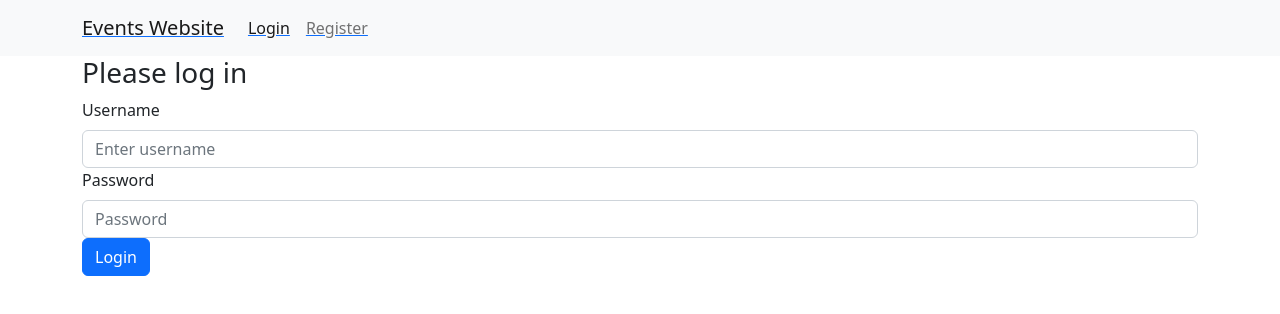
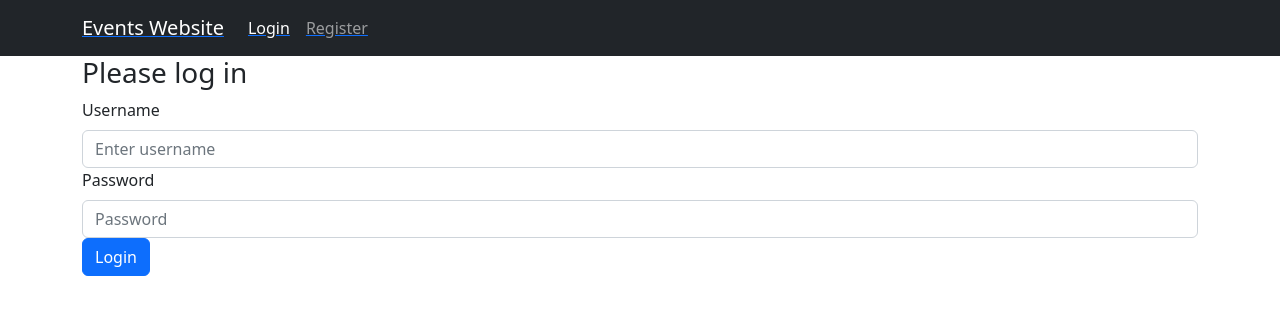
Before and after one commit to msabur/EventWebsiteProject, a React (Vite) app in the folder frontend/: page / in a window 1280 px wide. Shown: the top 314 px of the page. Built offline with nearby package versions, Linux system fonts and the light colour scheme; what mobx-persist-store would draw is missing.

Commit message:
dark navbar

```diff
--- a/frontend/src/App.jsx
+++ b/frontend/src/App.jsx
@@ -32,7 +32,7 @@ const App = observer(() => {
   const nav = AppState.loggedIn ? homeNav : authNav
   return (
     <>
-      <Navbar bg="light" expand="sm" collapseOnSelect>
+      <Navbar bg="dark" sticky="top" variant="dark" expand="sm" collapseOnSelect>
         <Container>
           <Link href="/">
             <Navbar.Brand>Events Website</Navbar.Brand>
```
